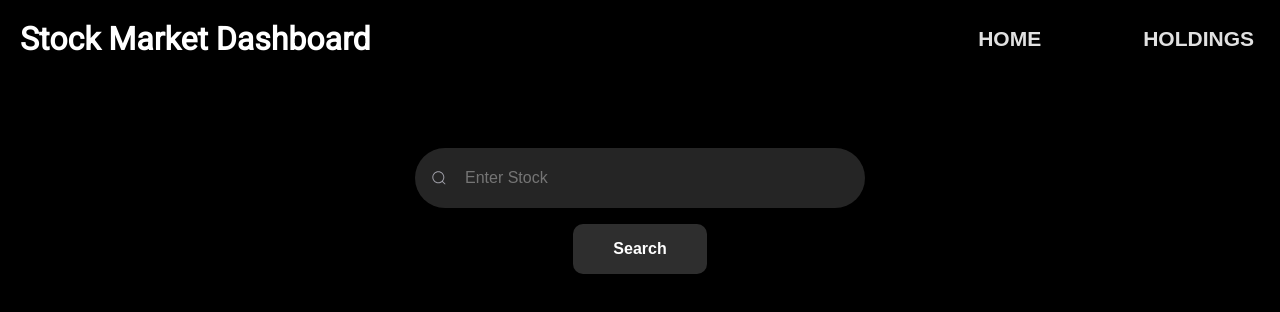
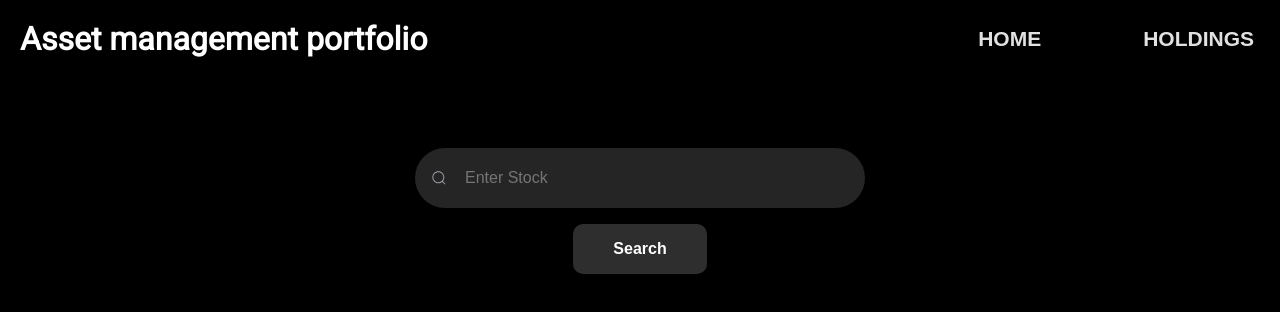
Before and after one commit to manofculture55/StockDash, a React (Create React App) app in the folder frontend/: page / in a window 1280 px wide. Shown: the top 312 px of the page. Built offline with nearby package versions, Linux system fonts and the light colour scheme.

Commit message:
nana git test(ignore)

```diff
--- a/frontend/src/App.js
+++ b/frontend/src/App.js
@@ -192,7 +192,7 @@
         {/* Header */}
         <header className="app-header">
           <div className="title-container">
-            <h1 className="app-title">Stock Market Dashboard</h1>
+            <h1 className="app-title">Asset management portfolio</h1>
           </div>
 
           <nav className="navigation">
```
